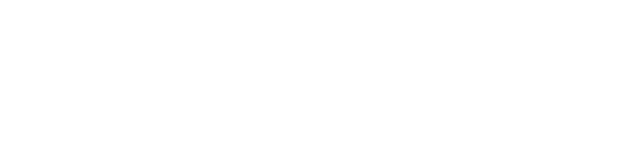
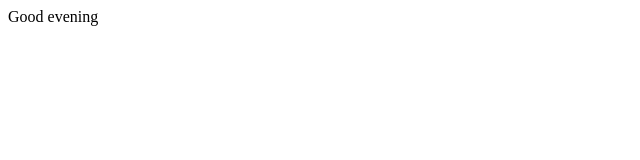
Before and after one commit to Prameetha99/Devops-tutorial, a plain HTML site: page index.html in a window 1280 px wide. Shown: the whole page, without its empty margins (0-640 px from the left). Drawn offline with Linux system fonts and the light colour scheme.

Commit message:
Update index.html

```diff
--- a/index.html
+++ b/index.html
@@ -4,4 +4,5 @@
       Hello welcome
     </title>
   </head>
+  <body> Good evening</body>
 </html>
```
